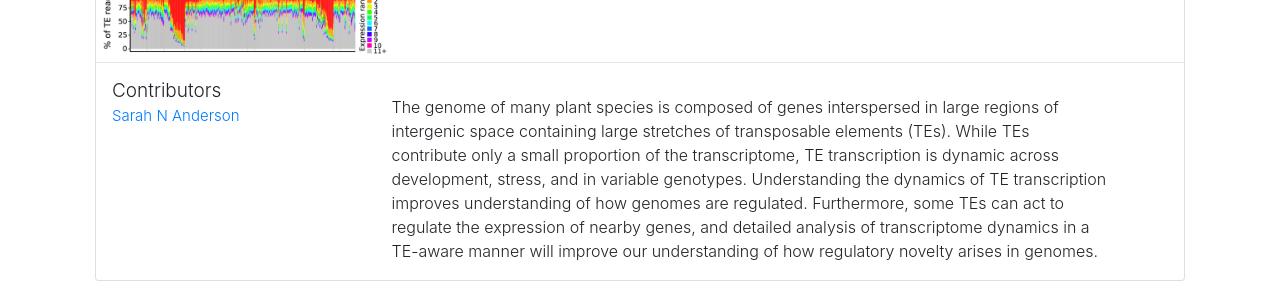
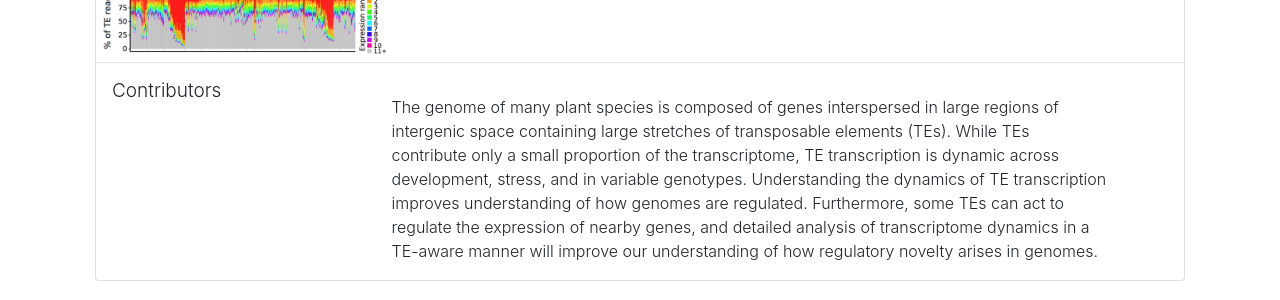
Before and after one commit to andersongenomicslab/andersongenomicslab.github.io, a Jekyll site: the page built from projects/_posts/2016-01-10-TE_regulation.md, in a window 1280 px wide. Shown: the part 270-570 px from the top of the page. Built offline with Jekyll 4.4.1, drawn with Linux system fonts in a browser that asks for light colours; nearby versions of some CDN libraries; a style sheet for code colours, icons or effects is not loaded.

Commit message:
Update 2016-01-10-TE_regulation.md

```diff
--- a/projects/_posts/2016-01-10-TE_regulation.md
+++ b/projects/_posts/2016-01-10-TE_regulation.md
@@ -3,7 +3,7 @@ layout: project
 title: TE expression dynamics and their effects on genes
 description:
 contributors:
-  - Sarah N Anderson
+  -
 image: /images/publications/Anderson2019TE_exp.png
 link:
 ---
```
